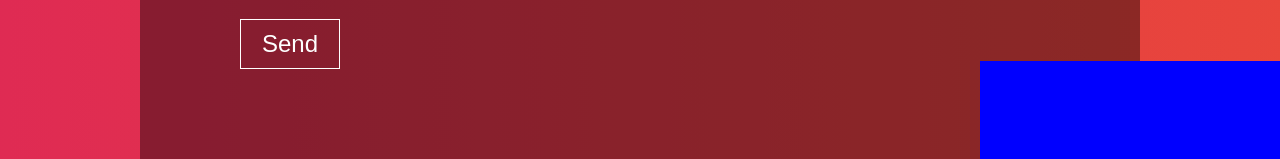
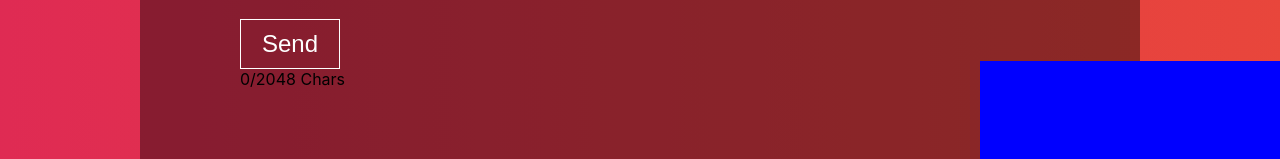
Before and after one commit to 0Adiber/adiber-web, a React (Create React App) app in the folder client/: page /contact in a window 1280 px wide. Shown: the part 639-798 px from the top of the page. Built offline with nearby package versions, Linux system fonts and the light colour scheme; a web font is replaced by a local one.

Commit message:
25 | again after time lOL
adsf

```diff
--- a/client/src/components/Contact/Contact.js
+++ b/client/src/components/Contact/Contact.js
@@ -11,14 +11,39 @@ function showNotification(msg) {
     document.querySelector("#notify").innerHTML = msg;
 }
 
+const mCL = 2048;
+
 class Contact extends Component {
     componentDidMount() {
         $(".nav a").css('color', 'white');
 
         $(window).scrollTop(0);
+
+        const textarea = document.querySelector("#inMsg");
+
+        textarea.addEventListener("input", () => updateContactCount());
+
+        document.querySelector('#max-char-count').innerHTML = mCL;
+        document.querySelector('#current-char-count').innerHTML = 0;
+
+        function updateContactCount() {
+            let cs = $('#inMsg').val().length;
+            document.querySelector('#current-char-count').innerHTML = cs;
+        }
+
     }
 
     postForm() {
+        //check length of text
+        if($('#inMsg').val().length > mCL) {
+            console.log("too many characters!")
+            return;
+        }
+
+        //Check on SQL Injection!!!
+        //
+
+        //post form to backend
         fetch(`http://${HOST.host}:33333/contact`, {
             method: 'POST',
             headers: {
@@ -62,6 +87,12 @@ class Contact extends Component {
                                 <textarea id="inMsg" type="text" name="msg" required placeholder="Type your message here..."/>
 
                                 <button name="submit" id="btnSub" onClick={this.postForm}>Send</button>
+                                <div id="char-count">
+                                    <span id="current-char-count"></span>
+                                    <span>/</span>
+                                    <span id="max-char-count"></span>
+                                    <span> Chars</span>
+                                </div>
                             </div>
                         </div>
                     </div>
--- a/client/src/components/Programming/Programming.js
+++ b/client/src/components/Programming/Programming.js
@@ -100,7 +100,9 @@ class Programming extends Component {
                     <div className="inner-content black">
                         <div className="content-wrap-in">
                             <h2>Github repositories</h2>
+                            <h3>Own/&Friend's</h3>
                             <div id="git-projects">{this.github()}</div>
+                            <h3>Organisation: Alda-DHIF17</h3>
                         </div>
                     </div>
                     <div className="inner-content white">
```
Also changed, not shown: 1 other file (tests, documents, lock files or other folders).
